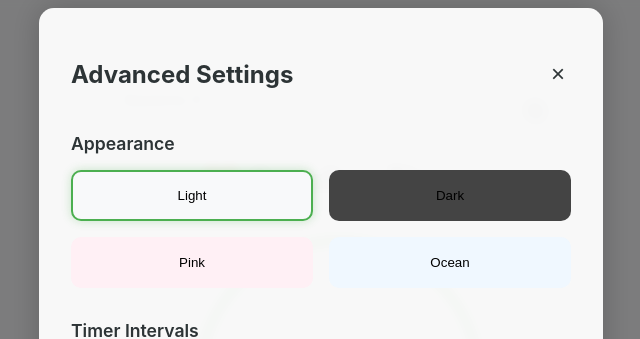
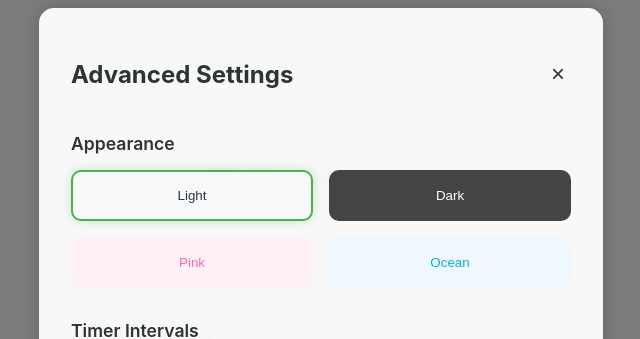
Before and after one commit to Alexandregil007/pomodoro-timer, a React (Create React App) app: page / in a window 1280 px wide. Both pictures are taken after a click on the button 854 px from the left and 113 px from the top of the page. Shown: the top 339 px of the page, without its empty margins (319-959 px from the left). Built offline with nearby package versions, Linux system fonts and the light colour scheme; no server answers.

Commit message:
Small Fixes (Settings Menu & Styles (ex: Hide Scrollbar))

```diff
--- a/src/components/Settings.jsx
+++ b/src/components/Settings.jsx
@@ -29,6 +29,13 @@ const Settings = ({ onClose }) => {
     }
   };
 
+  const themeColors = {
+    light: { background: '#f8f9fa', text: '#2d3436' },
+    dark: { background: '#444', text: '#ffffff' },
+    pink: { background: '#fff0f5', text: '#ff69b4' },
+    ocean: { background: '#f0f8ff', text: '#00b4d8' }
+  };
+
   return (
     <div className="settings-overlay">
       <div className="settings-panel">
@@ -46,9 +53,8 @@ const Settings = ({ onClose }) => {
                 className={`theme-btn ${theme === t ? 'active' : ''}`}
                 onClick={() => setTheme(t)}
                 style={{
-                  background: t === 'light' ? '#f8f9fa' :
-                            t === 'dark' ? '#444' : // Darker than before
-                            t === 'pink' ? '#fff0f5' : '#f0f8ff',
+                  backgroundColor: themeColors[t].background,
+                  color: themeColors[t].text,
                   borderColor: theme === t ? '#4CAF50' : 'transparent'
                 }}
               >
--- a/src/styles.css
+++ b/src/styles.css
@@ -11,7 +11,7 @@ body {
 
 /* Theme Colors */
 body.light { background: #f8f9fa; color: #2d3436; }
-body.dark { background: #2d2d2d; color: #ffffff; }
+body.dark { background: #444; color: #ffffff; }
 body.pink { background: #fff0f5; color: #ff69b4; }
 body.ocean { background: #f0f8ff; color: #00b4d8; }
 
@@ -137,7 +137,7 @@ body.ocean .timer-container {
 }
 
 .settings-panel {
-  background: inherit;
+  background: rgba(255,255,255,0.95);
   color: inherit;
   padding: 2rem;
   border-radius: 15px;
@@ -146,6 +146,11 @@ body.ocean .timer-container {
   max-height: 90vh;
   overflow-y: auto;
   box-shadow: 0 0 20px rgba(0,0,0,0.2);
+}
+
+body.dark .settings-panel {
+  background: rgba(45,45,45,0.95);
+  color: #fff;
 }
 
 .settings-header {
@@ -176,6 +181,7 @@ body.ocean .timer-container {
   border-radius: 10px;
   cursor: pointer;
   transition: all 0.2s ease;
+  color: inherit;
 }
 
 .theme-btn.active {
@@ -290,16 +296,6 @@ input[type="number"] {
 }
 
 /* Update existing styles */
-.settings-panel {
-  background: rgba(255,255,255,0.95) !important;
-  box-shadow: 0 0 30px rgba(0,0,0,0.2) !important;
-}
-
-body.dark .settings-panel {
-  background: rgba(45,45,45,0.95) !important;
-  color: #fff !important;
-}
-
 .interval-row {
   background: rgba(0,0,0,0.03) !important;
 }
@@ -361,3 +357,13 @@ body.dark .interval-row {
   gap: 1rem;
   margin-top: 1.5rem;
 }
+
+/* Hide scrollbar for settings panel */
+.settings-panel {
+  scrollbar-width: none; /* Firefox */
+  -ms-overflow-style: none; /* IE and Edge */
+}
+
+.settings-panel::-webkit-scrollbar {
+  display: none; /* Chrome, Safari, and Opera */
+}
```
